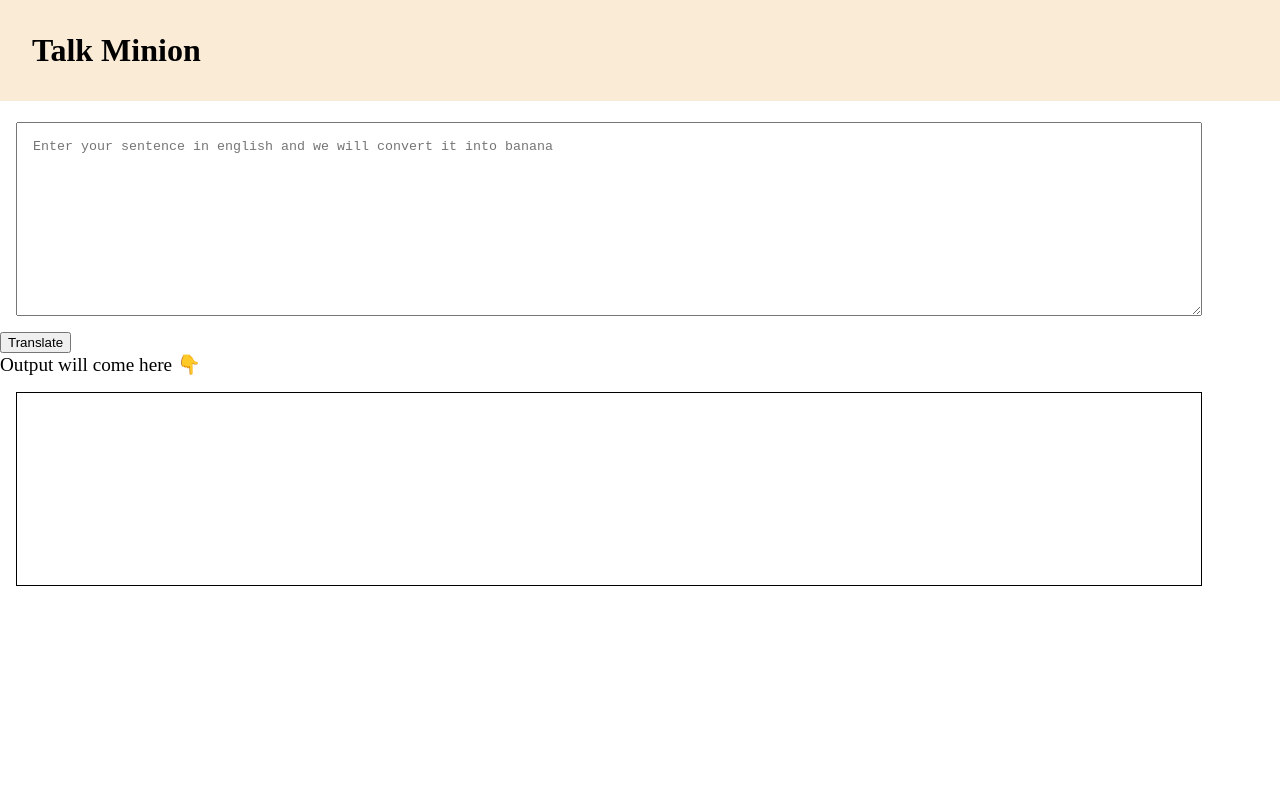
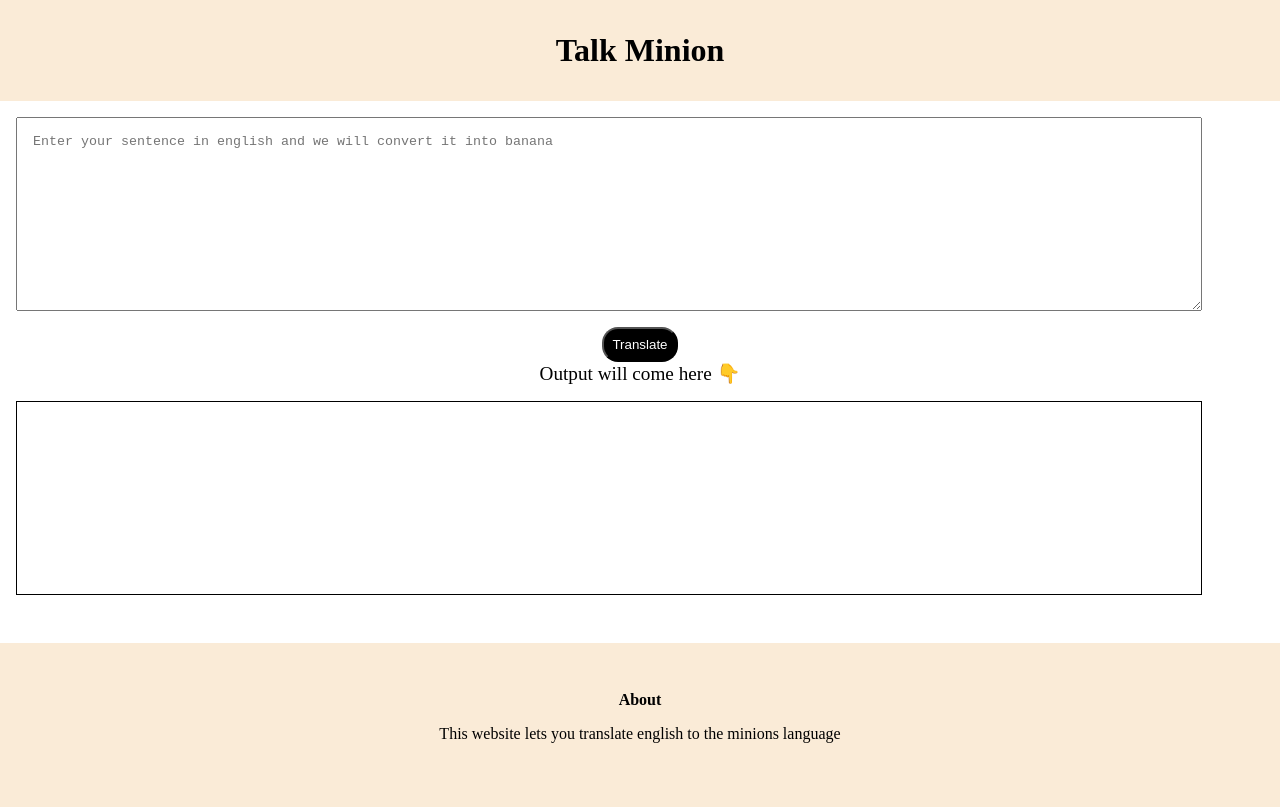
Before and after one commit to AagmanSuri/Minion-speak, a plain HTML site: page index.html in a window 1280 px wide. Drawn offline with Linux system fonts and the light colour scheme.

Commit message:
footer added

```diff
--- a/index.html
+++ b/index.html
@@ -12,12 +12,20 @@
 
 <body>
     <h1 class="head">Talk Minion</h1>
-    <textarea id="txt-input"
-        placeholder="Enter your sentence in english and we will convert it into banana "></textarea>
-    <button id="btn-translate">Translate</button>
-    <div style="font-size: larger ;">Output will come here 👇</div>
-    <div class="output"></div>
+    <div class="mid">
+        <textarea id="txt-input"
+            placeholder="Enter your sentence in english and we will convert it into banana "></textarea>
+        <button id="btn-translate">Translate</button>
+        <div style="font-size: larger ;">Output will come here 👇</div>
+        <div class="output"></div>
+    </div>
     <script src="app.js" type="text/javascript"> </script>
 </body>
 
+<footer class="ft mid">
+    <strong>About</strong>
+    <p>This website lets you translate english to the minions language</p>
+</footer>
+
+
 </html>
--- a/style.css
+++ b/style.css
@@ -6,6 +6,11 @@ body{
     background-color: antiquewhite;
     padding: 2rem;
     margin-top: 0px;
+    margin-bottom: 1rem;
+    text-align: center;
+}
+.mid{
+text-align: center;
 }
 textarea {
     display: block;
@@ -16,6 +21,19 @@ textarea {
 }
 #btn-translate{
     margin: auto;
+    background-color: black;
+    color: white;
+    padding:8px;
+    border-radius: 1rem;
+
+}
+#btn-translate:hover{
+    margin: auto;
+    background-color: white;
+    color: black;
+    padding:8px;
+    border-radius: 1rem;
+
 }
 .output {
     border: 1px solid black;
@@ -25,3 +43,10 @@ textarea {
     padding: 1rem;
 
 }
+.ft{
+    margin-top: 3rem;
+   background-color: antiquewhite;
+   padding:3rem;
+
+
+}
```
